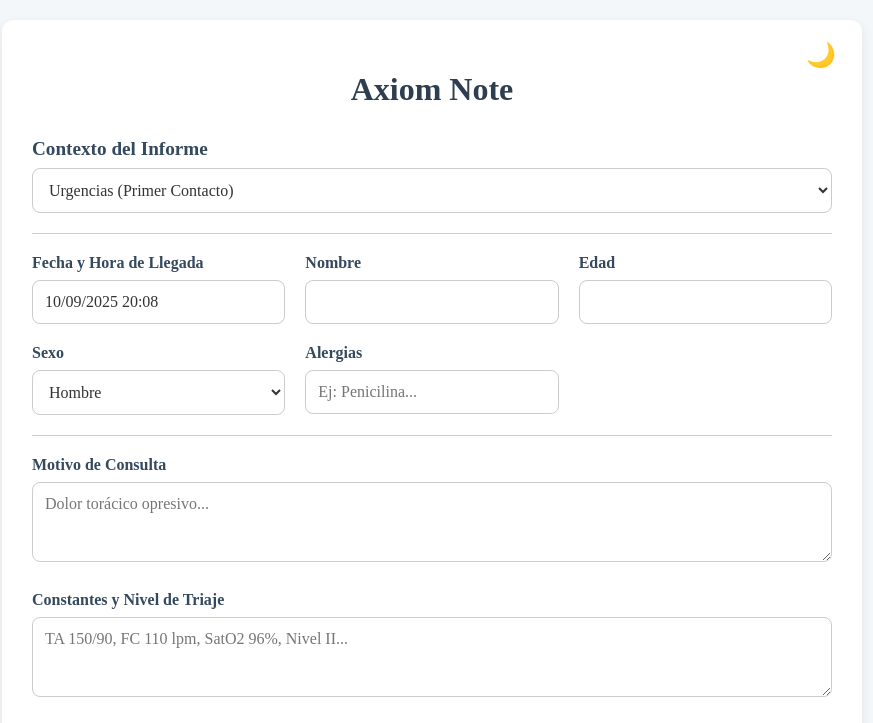
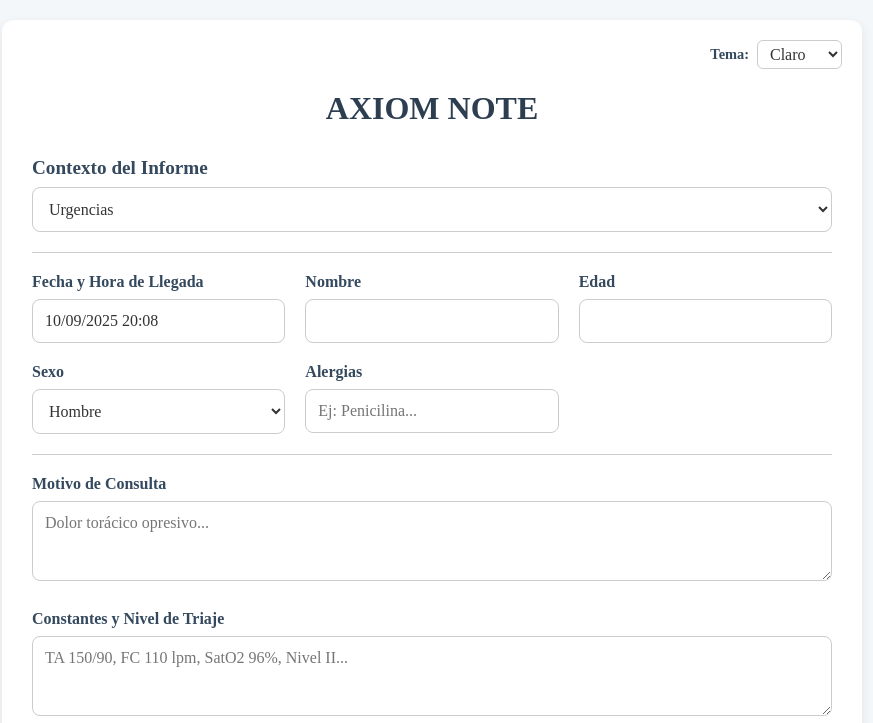
Before and after one commit to DCabana98/Axiom-Note, a website: page index.html in a window 1280 px wide. Shown: the top 723 px of the page, without its empty margins (208-1081 px from the left). Drawn offline with Linux system fonts and the light colour scheme.

Commit message:
modo oscuro

```diff
--- a/index.html
+++ b/index.html
@@ -3,7 +3,7 @@
 <head>
     <meta charset="UTF-8">
     <meta name="viewport" content="width=device-width, initial-scale=1.0">
-    <title>Axiom Note - v2.9</title>
+    <title>Axiom Note - v3.4</title>
     <style>
         /* --- VARIABLES DE COLOR (TEMA CLARO Y OSCURO) --- */
         :root {
@@ -51,23 +51,41 @@
             padding: 30px;
             border-radius: 12px;
             box-shadow: 0 4px 12px var(--shadow-color);
-            position: relative; /* Para posicionar el botón del tema */
+            position: relative;
             transition: background-color 0.3s;
         }
 
-        /* --- BOTÓN PARA CAMBIAR TEMA --- */
-        .theme-switcher {
+        /* --- SELECTOR DE TEMA --- */
+        .theme-selector-container {
             position: absolute;
             top: 20px;
             right: 20px;
-            cursor: pointer;
-            font-size: 1.5em;
-            background: none;
-            border: none;
+            display: flex;
+            align-items: center;
+            gap: 8px;
+        }
+        .theme-selector-container label {
+            font-size: 0.9em;
+            margin-bottom: 0;
             color: var(--label-color);
         }
+        #theme-select {
+            background-color: var(--input-bg-color);
+            color: var(--text-color);
+            border: 1px solid var(--border-color);
+            border-radius: 6px;
+            padding: 4px 8px;
+            font-family: inherit;
+        }
 
-        h1 { text-align: center; color: var(--header-color); margin-bottom: 30px; font-size: 2em; }
+        h1 {
+            text-align: center;
+            color: var(--header-color);
+            margin-top: 40px;
+            margin-bottom: 30px;
+            font-size: 2em;
+            text-transform: uppercase;
+        }
         .form-section { border-bottom: 1px solid var(--border-color); padding-bottom: 20px; margin-bottom: 20px; }
         .datos-grid { display: grid; grid-template-columns: repeat(auto-fit, minmax(200px, 1fr)); gap: 20px; }
         .pattern-group { margin-bottom: 25px; }
@@ -123,19 +141,27 @@
 </head>
 <body>
     <div class="container">
-        <button id="theme-toggle" class="theme-switcher" title="Cambiar tema">🌙</button>
+        <div class="theme-selector-container">
+            <label for="theme-select">Tema:</label>
+            <select id="theme-select">
+                <option value="light">Claro</option>
+                <option value="dark">Oscuro</option>
+            </select>
+        </div>
 
         <h1>Axiom Note</h1>
         <form id="note-form">
+            <!-- El resto del formulario sigue igual -->
             <div class="form-section">
                 <label for="contexto-informe" style="font-size: 1.2em;">Contexto del Informe</label>
                 <select id="contexto-informe">
-                    <option value="urgencias">Urgencias (Primer Contacto)</option>
+                    <option value="urgencias">Urgencias</option> <!-- ¡CAMBIO REALIZADO AQUÍ! -->
                     <option value="planta">Ingreso en Planta</option>
-                    <option value="evolutivo">Evolutivo en Planta</option>
+                    <option value="evolutivo">Evolutivo de planta</option>
                 </select>
             </div>
 
+            <!-- FORMULARIO DE URGENCIAS -->
             <div id="urgencias-fields" class="hidden">
                  <div class="form-section datos-grid">
                     <div><label for="urg-fecha-hora">Fecha y Hora de Llegada</label><input type="text" id="urg-fecha-hora"></div>
@@ -155,6 +181,7 @@
                 <div class="pattern-group"><label for="urg-plan">Plan Inmediato y Tratamiento</label><textarea id="urg-plan" placeholder="Ej: Se administra AAS, se solicita analítica..."></textarea></div>
             </div>
 
+            <!-- FORMULARIO DE INGRESO EN PLANTA -->
             <div id="planta-fields" class="hidden">
                 <h3>Información Inicial</h3>
                 <div class="form-section datos-grid">
@@ -175,6 +202,7 @@
                 <div class="pattern-group"><label for="planta-intervenciones">Justificación de Intervenciones/Dispositivos</label><textarea id="planta-intervenciones" placeholder="Ej: Se canaliza VVP para sueroterapia. Profilaxis tromboembólica con heparina."></textarea></div>
             </div>
 
+            <!-- FORMULARIO DE EVOLUTIVO EN PLANTA -->
             <div id="evolutivo-fields" class="hidden">
                 <div class="pattern-group"><label for="evo-fecha-hora">Fecha y Hora</label><input type="text" id="evo-fecha-hora"></div>
                 <div class="pattern-group"><label for="evo-resumen">Resumen del Estado General</label><textarea id="evo-resumen" placeholder="Ej: Paciente estable, afebril, buena tolerancia a la dieta..."></textarea></div>
@@ -184,6 +212,7 @@
 
             <button type="button" id="generate-btn">Generar Texto</button>
 
+            <!-- Resultados -->
             <div class="result-container">
                 <div class="result-header"><h2>Nota de Evolución</h2><button type="button" id="copy-report-btn" class="utility-btn">Copiar Evolución</button></div>
                 <textarea id="result-text" placeholder="Aquí aparecerá el informe principal..."></textarea>
@@ -350,7 +379,7 @@
             function clearForm() {
                 const fields = noteForm.querySelectorAll('input, textarea, select');
                 fields.forEach(field => {
-                    if (field.id !== 'contexto-informe') {
+                    if (field.id !== 'contexto-informe' && field.id !== 'theme-select') {
                         if (field.tagName === 'SELECT') {
                             field.selectedIndex = 0;
                         } else {
@@ -385,30 +414,24 @@
             validarFormularioParaIA();
         });
 
-        // --- LÓGICA DEL MODO OSCURO ---
+        // --- LÓGICA DEL SELECTOR DE TEMA SIMPLIFICADO ---
         document.addEventListener('DOMContentLoaded', () => {
-            const themeToggle = document.getElementById('theme-toggle');
+            const themeSelect = document.getElementById('theme-select');
 
-            // Función para aplicar el tema
-            const applyTheme = (theme) => {
+            function applyTheme(theme) {
                 if (theme === 'dark') {
                     document.body.classList.add('dark-mode');
-                    themeToggle.textContent = '☀️'; // Sol para cambiar a modo claro
                 } else {
                     document.body.classList.remove('dark-mode');
-                    themeToggle.textContent = '🌙'; // Luna para cambiar a modo oscuro
                 }
-            };
+            }
 
-            // Cargar el tema guardado al iniciar
-            const savedTheme = localStorage.getItem('theme') || 'light';
+            const savedTheme = localStorage.getItem('theme') || 'light'; // Por defecto, tema claro
             applyTheme(savedTheme);
+            themeSelect.value = savedTheme;
 
-            // Evento para cambiar el tema
-            themeToggle.addEventListener('click', () => {
-                const currentTheme = document.body.classList.contains('dark-mode') ? 'dark' : 'light';
-                const newTheme = currentTheme === 'dark' ? 'light' : 'dark';
-
+            themeSelect.addEventListener('change', (e) => {
+                const newTheme = e.target.value;
                 localStorage.setItem('theme', newTheme);
                 applyTheme(newTheme);
             });
```
